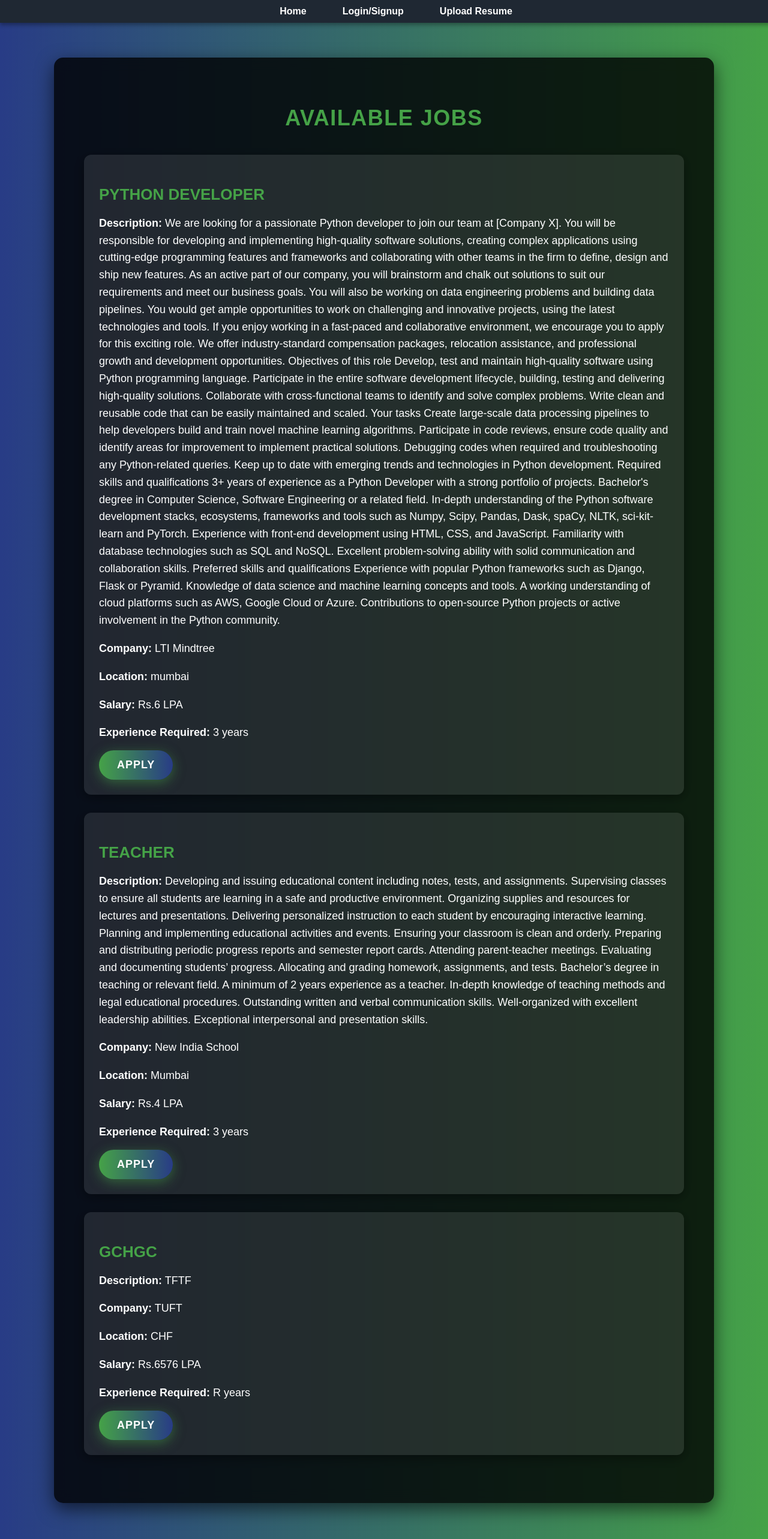
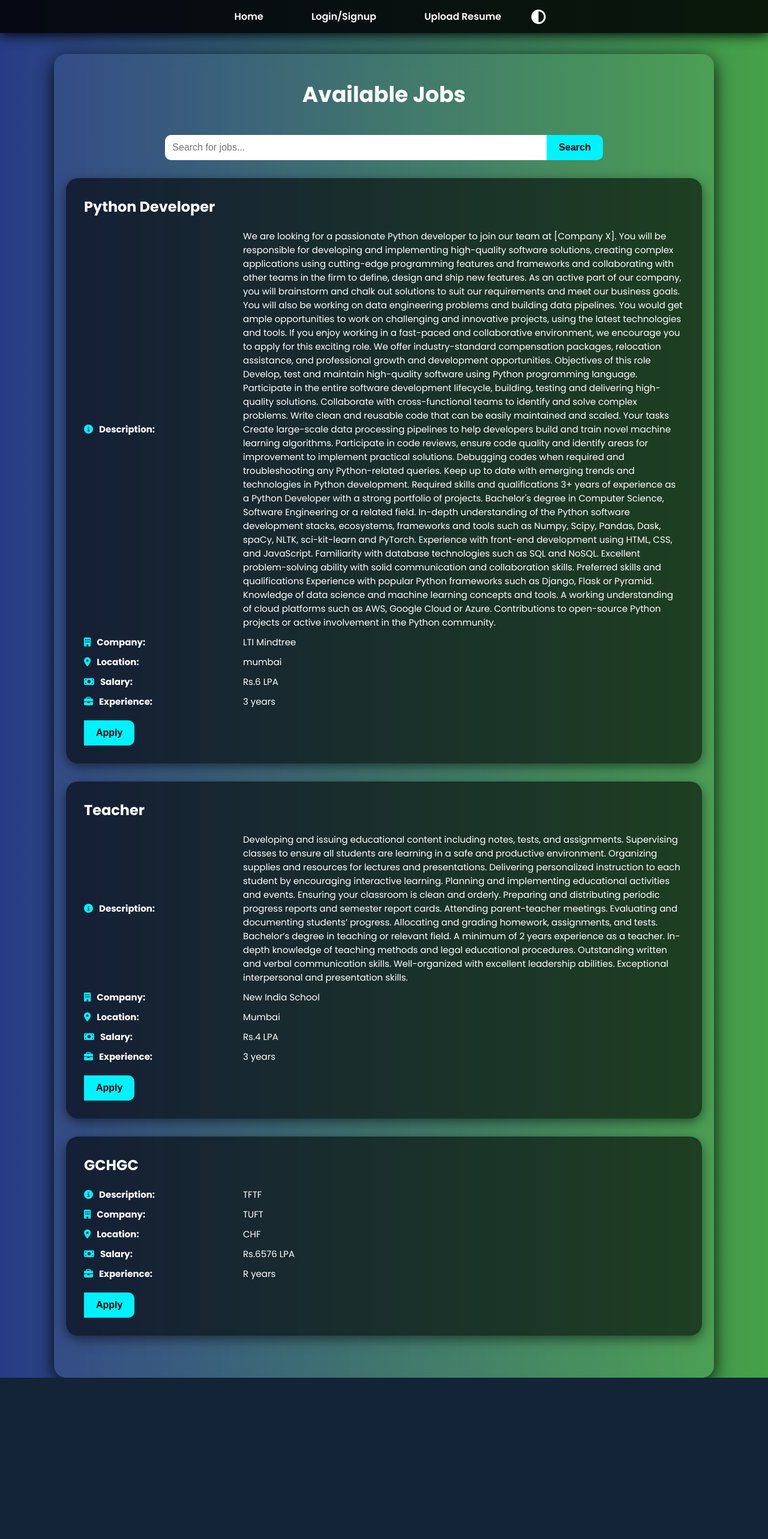
Before and after one commit to ap-1119/Resume-Parser, a Flask app: page /view_jobs in a window 1280 px wide. Shown: the whole page at 60% size. After the commit the page ends 2297 px from the top, so only its background shows below. Run offline with Flask 3, Linux system fonts and the light colour scheme; data comes from the database, SQL or seed files in the repository; both versions use the stored data as it was after the commit; parts of the project's set-up code (start-up, migrations or seed data) failed here and were passed over; some libraries are stand-ins or nearby versions.

Commit message:
Intial commit

```diff
--- a/app.py
+++ b/app.py
@@ -146,20 +146,63 @@ def register():
 
     return render_template('register.html')
 
+# @app.route('/view_jobs')
+# def view_jobs():
+#     conn = get_db()
+#     cursor = conn.cursor()
+
+#     # Fetch all jobs and convert them to dictionaries
+#     cursor.execute("SELECT * FROM jobs")
+#     jobs = [dict(row) for row in cursor.fetchall()]  # Convert jobs to dictionaries
+
+#     jobs_with_applications = []
+#     for job in jobs:
+#         job_id = job['id']
+
+#         # Fetch applications for each job and convert to dictionaries
+#         cursor.execute("""
+#             SELECT applications.id as application_id, applications.candidate_id, candidates.name
+#             FROM applications
+#             JOIN candidates ON applications.candidate_id = candidates.id
+#             WHERE applications.job_id = ?
+#         """, (job_id,))
+
+#         applications = [dict(row) for row in cursor.fetchall()]  # Convert rows to dictionaries
+
+#         jobs_with_applications.append({
+#             'job': job,  # Now `job` is a proper dictionary
+#             'applications': applications
+#         })
+
+#     flash_messages = get_flashed_messages(with_categories=True)  # Get flashed messages with categories
+#     return render_template('view_jobs.html', jobs=jobs_with_applications, flash_messages=flash_messages)
+
+
 @app.route('/view_jobs')
 def view_jobs():
     conn = get_db()
     cursor = conn.cursor()
 
-    # Fetch all jobs and convert them to dictionaries
-    cursor.execute("SELECT * FROM jobs")
+    search_query = request.args.get('search', '').strip()  # Get search query from request
+
+    # Base SQL query
+    sql_query = "SELECT * FROM jobs"
+    params = []
+
+    # Modify SQL query if search query exists
+    if search_query:
+        sql_query += " WHERE title LIKE ? OR company_name LIKE ? OR location LIKE ?"
+        search_pattern = f"%{search_query}%"
+        params.extend([search_pattern, search_pattern, search_pattern])
+
+    cursor.execute(sql_query, params)
     jobs = [dict(row) for row in cursor.fetchall()]  # Convert jobs to dictionaries
 
     jobs_with_applications = []
     for job in jobs:
         job_id = job['id']
 
-        # Fetch applications for each job and convert to dictionaries
+        # Fetch applications for each job
         cursor.execute("""
             SELECT applications.id as application_id, applications.candidate_id, candidates.name
             FROM applications
@@ -167,15 +210,16 @@ def view_jobs():
             WHERE applications.job_id = ?
         """, (job_id,))
 
-        applications = [dict(row) for row in cursor.fetchall()]  # Convert rows to dictionaries
+        applications = [dict(row) for row in cursor.fetchall()]  # Convert to dictionaries
 
         jobs_with_applications.append({
-            'job': job,  # Now `job` is a proper dictionary
+            'job': job,  # Job as a dictionary
             'applications': applications
         })
 
-    flash_messages = get_flashed_messages(with_categories=True)  # Get flashed messages with categories
+    flash_messages = get_flashed_messages(with_categories=True)  # Get flashed messages
     return render_template('view_jobs.html', jobs=jobs_with_applications, flash_messages=flash_messages)
+
 
 @app.route('/recruiter_dashboard')
 def recruiter_dashboard():
--- a/struc.txt
+++ b/struc.txt
@@ -21,3 +21,6 @@ resume_parser_project/
     ├── parser.py           # Resume parsing script
     ├── ranking.py          # Candidate ranking script
     └── file_converter.py   # File conversion script
+
+
+background: linear-gradient(to right, #283c86, #45a247);
--- a/templates/login_signup.html
+++ b/templates/login_signup.html
@@ -29,7 +29,7 @@
             padding: 40px;
             background: rgba(0, 0, 0, 0.7);
             border-radius: 15px;
-            box-shadow: 0 10px 20px rgba(0, 0, 0, 0.5);
+            box-shadow: 0 10px 20px rgba(0, 0, 0, 0.9);
             text-align: center;
         }
         .input-field {
--- a/templates/view_jobs.html
+++ b/templates/view_jobs.html
@@ -1,192 +1,242 @@
 <!DOCTYPE html>
 <html lang="en">
 <head>
-    <meta charset="UTF-8">
-    <meta name="viewport" content="width=device-width, initial-scale=1.0">
+  <meta charset="UTF-8" />
+  <meta name="viewport" content="width=device-width, initial-scale=1.0"/>
   <title>View Jobs</title>
+  <link href="https://fonts.googleapis.com/css2?family=Poppins:wght@300;400;600;700&display=swap" rel="stylesheet">
+  <script src="https://kit.fontawesome.com/a076d05399.js" crossorigin="anonymous"></script>
   <style>
+    * {
+      margin: 0; padding: 0; box-sizing: border-box;
+    }
+
     body {
+      font-family: 'Poppins', sans-serif;
       background: linear-gradient(to right, #283c86, #45a247);
-            color: #ffffff;
-            font-family: 'Poppins', sans-serif;
-            margin: 0;
-            padding: 0;
+      color: #fff;
+      min-height: 100vh;
+      padding-top: 90px;
+      animation: fadeIn 1s ease-in;
     }
+
+    @keyframes fadeIn {
+      from { opacity: 0; transform: translateY(20px); }
+      to { opacity: 1; transform: translateY(0); }
+    }
+
+    /* Navbar */
+    nav {
+      background: rgba(0, 0, 0, 0.85);
+      position: fixed;
+      top: 0;
+      width: 100%;
+      padding: 15px 0;
+      display: flex;
+      justify-content: center;
+      align-items: center;
+      z-index: 1000;
+      box-shadow: 0 4px 20px rgba(0,0,0,0.9);
+    }
+
+    .navbar {
+      display: flex;
+      gap: 40px;
+      list-style: none;
+    }
+
+    .navbar a {
+      color: #fff;
+      font-weight: 600;
+      text-decoration: none;
+      padding: 10px 20px;
+      border-radius: 30px;
+      transition: all 0.3s ease-in-out;
+    }
+
+    .navbar a:hover {
+      background: #00f2fe;
+      color: #000;
+    }
+
+    .toggle-icon {
+      font-size: 24px;
+      color: white;
+      margin-left: 30px;
+      cursor: pointer;
+    }
+
+    /* Main Container */
     .container {
-            max-width: 1000px;
-            margin: 60px auto;
-            padding: 50px;
-            background: rgba(0, 0, 0, 0.8);
-            border-radius: 15px;
-            box-shadow: 0 10px 30px rgba(0, 0, 0, 0.6);
+      max-width: 1100px;
+      margin: auto;
+      padding: 40px 20px;
+      background: rgba(255,255,255,0.05);
+      border-radius: 20px;
       backdrop-filter: blur(10px);
+      box-shadow: 0 8px 30px rgba(0,0,0,0.9);
     }
+
     h2 {
+      font-size: 36px;
       text-align: center;
-            font-size: 36px;
       margin-bottom: 40px;
+      color: #fff;
+      /* text-shadow: 0 0 10px #00f2fe; */
+    }
+
+    .search-form {
+      display: flex;
+      justify-content: center;
+      margin-bottom: 30px;
+    }
+
+    .search-input {
+      width: 60%;
+      padding: 12px;
+      font-size: 16px;
+      border-radius: 10px 0 0 10px;
+      border: none;
+      outline: none;
+    }
+
+    .btn {
+      padding: 12px 20px;
+      font-size: 16px;
+      border: none;
+      border-radius: 0 10px 10px 0;
+      background: #00f2fe;
+      color: #000;
       font-weight: bold;
-            text-transform: uppercase;
-            color: #45a247;
-            letter-spacing: 1.5px;
+      transition: all 0.3s ease-in-out;
     }
+
+    .btn:hover {
+      background: #fff;
+      color: #000;
+      transform: scale(1.05);
+      box-shadow: 0 5px 15px rgba(0,0,0,0.3);
+    }
+
     .job {
-            background: rgba(255, 255, 255, 0.1);
+      background: rgba(0, 0, 0, 0.6);
+      padding: 30px;
+      border-radius: 20px;
       margin-bottom: 30px;
-            padding: 25px;
-            border-radius: 12px;
-            box-shadow: 0 5px 20px rgba(0, 0, 0, 0.4);
-            transition: all 0.3s ease-in-out;
-            position: relative;
+      transition: transform 0.3s;
+      box-shadow: 0 6px 20px rgba(0,0,0,0.5);
     }
+
     .job:hover {
       transform: translateY(-5px);
-            box-shadow: 0 10px 25px rgba(0, 0, 0, 0.5);
     }
+
     .job h3 {
-            font-size: 26px;
-            font-weight: 700;
-            color: #45a247;
-            margin-bottom: 15px;
-            text-transform: uppercase;
+      font-size: 24px;
+      margin-bottom: 20px;
+      color: #fff;
     }
-        .job p {
-            font-size: 18px;
-            color: #ffffff;
-            margin-bottom: 15px;
-            font-weight: 300;
-            line-height: 1.6;
+
+    .job-details-grid {
+      display: grid;
+      grid-template-columns: 1fr 3fr;
+      row-gap: 10px;
+      column-gap: 20px;
+      margin-bottom: 20px;
+      font-size: 15px;
     }
-        .btn {
-            display: inline-block;
-            padding: 14px 30px;
-            background: linear-gradient(to right, #45a247, #283c86);
-            color: #ffffff;
-            font-size: 18px;
-            font-weight: bold;
-            border-radius: 50px;
-            border: none;
-            cursor: pointer;
-            transition: all 0.3s ease-in-out;
-            text-transform: uppercase;
-            letter-spacing: 1px;
-            text-decoration: none;
-            box-shadow: 0 5px 20px rgba(69, 162, 71, 0.5);
-            margin-right: 10px; /* Add some space between buttons */
+
+    .job-details-grid div {
+      display: flex;
+      align-items: center;
+      gap: 10px;
     }
-        .btn:hover {
-            background: linear-gradient(to right, #283c86, #45a247);
-            transform: scale(1.05);
+
+    .job-details-grid i {
+      color: #00f2fe;
     }
-        .btn:active {
-            transform: scale(0.98);
+
+    .button-container {
+      display: flex;
+      gap: 15px;
+      flex-wrap: wrap;
     }
-        .flashes {
-            list-style-type: none;
-            padding: 0;
-            margin-bottom: 30px;
-            text-align: center;
-        }
-        .flashes li {
-            padding: 15px;
-            border-radius: 8px;
-            font-weight: bold;
-            font-size: 18px;
-        }
-        .flashes .success {
-            background-color: #28a745;
-            color: white;
-        }
-        .flashes .danger {
+
+    .button-container .btn-danger {
       background-color: #dc3545;
       color: white;
-        }
-        .button-container {
-            display: flex; /* Use flexbox to align buttons side by side */
-            justify-content: flex-start; /* Align buttons to the start */
-            margin-top: 10px; /* Add some space above the buttons */
-        }
-                /* Navigation Bar */
-                nav {
-            background-color: #1f2833;
-            padding: 10px 20px;
-            position: fixed;
-            top: 0;
-            left: 0;
-            width: 100%;
-            z-index: 1000;
-            box-shadow: 0 4px 6px rgba(0, 0, 0, 0.3);
+      border-radius: 10px;
     }
 
-        nav .navbar {
-            display: flex;
-            justify-content: center;
-            list-style: none;
-            margin: 0;
-            padding: 0;
+    .button-container .btn-danger:hover {
+      background-color: #ff6b81;
     }
 
-        nav .navbar li {
-            margin: 0 15px;
+    @media (max-width: 768px) {
+      .search-form {
+        flex-direction: column;
+        align-items: center;
       }
 
-        nav .navbar a {
-            color: #fff;
-            text-decoration: none;
-            padding: 10px 15px;
-            border-radius: 5px;
-            font-weight: bold;
-            transition: background-color 0.3s, color 0.3s;
+      .search-input, .btn {
+        width: 100%;
+        border-radius: 10px;
+        margin-bottom: 10px;
       }
 
-        nav .navbar a:hover {
-            background-color: #66fcf1;
-            color: #1f2833;
+      .job-details-grid {
+        grid-template-columns: 1fr;
+      }
     }
   </style>
 </head>
 <body>
-    <!-- Navigation Bar -->
   <nav>
     <ul class="navbar">
       <li><a href="{{ url_for('index') }}">Home</a></li>
       <li><a href="{{ url_for('login_signup') }}">Login/Signup</a></li>
       <li><a href="{{ url_for('upload_default_resume') }}">Upload Resume</a></li>
     </ul>
+    <i class="fas fa-adjust toggle-icon" onclick="toggleMode()"></i>
   </nav>
-    <br>
-    <br>
-    {% if flash_messages %}
-<ul class="flashes">
-    {% for category, message in flash_messages %}
-        <li class="{{ category }}">{{ message }}</li>
-    {% endfor %}
-</ul>
-{% endif %}
+
   <div class="container">
     <h2>Available Jobs</h2>
+    <form method="GET" action="{{ url_for('view_jobs') }}" class="search-form">
+      <input type="text" name="search" class="search-input" placeholder="Search for jobs..." value="{{ request.args.get('search', '') }}">
+      <button type="submit" class="btn">Search</button>
+    </form>
 
     {% for job in jobs %}
     <div class="job">
       <h3>{{ job.job['title'] }}</h3>
-            <p><strong>Description:</strong> {{ job.job['description'] }}</p>
-            <p><strong>Company:</strong> {{ job.job['company_name'] }}</p>
-            <p><strong>Location:</strong> {{ job.job['location'] }}</p>
-            <p><strong>Salary:</strong> Rs.{{ job.job['salary'] }} LPA</p>
-            <p><strong>Experience Required:</strong> {{ job.job['experience'] }} years</p>
+      <div class="job-details-grid">
+        <div><i class="fas fa-info-circle"></i> <strong>Description:</strong></div>
+        <div>{{ job.job['description'] }}</div>
+
+        <div><i class="fas fa-building"></i> <strong>Company:</strong></div>
+        <div>{{ job.job['company_name'] }}</div>
+
+        <div><i class="fas fa-map-marker-alt"></i> <strong>Location:</strong></div>
+        <div>{{ job.job['location'] }}</div>
+
+        <div><i class="fas fa-money-bill"></i> <strong>Salary:</strong></div>
+        <div>Rs.{{ job.job['salary'] }} LPA</div>
+
+        <div><i class="fas fa-briefcase"></i> <strong>Experience:</strong></div>
+        <div>{{ job.job['experience'] }} years</div>
+      </div>
 
       <div class="button-container">
         {% set has_applied = false %}
-
         {% for application in job.applications %}
           {% if application['candidate_id'] == session['user_id'] %}
             {% set has_applied = true %}
-                        <form action="{{ url_for('remove_application', application_id=application.application_id) }}" method="POST" style="display:inline;">
-                            <button type="submit" class="btn" style="background-color: #dc3545;">Remove Application</button>
+            <form action="{{ url_for('remove_application', application_id=application.application_id) }}" method="POST">
+              <button type="submit" class="btn btn-danger">Remove Application</button>
             </form>
           {% endif %}
         {% endfor %}
-
         {% if not has_applied %}
           <form action="{{ url_for('apply_job', job_id=job.job['id']) }}" method="POST">
             <button type="submit" class="btn">Apply</button>
@@ -196,5 +246,11 @@
     </div>
     {% endfor %}
   </div>
+
+  <script>
+    function toggleMode() {
+      document.body.classList.toggle('dark-mode');
+    }
+  </script>
 </body>
 </html>
```
Also changed, not shown: templates/recruiter_dashboard.html (+204 -121 lines), resume_parser.db, templates/index.html (line endings or trailing spaces), templates/navbar.html (line endings or trailing spaces). Lines whose indentation alone changed are shown as unchanged.
